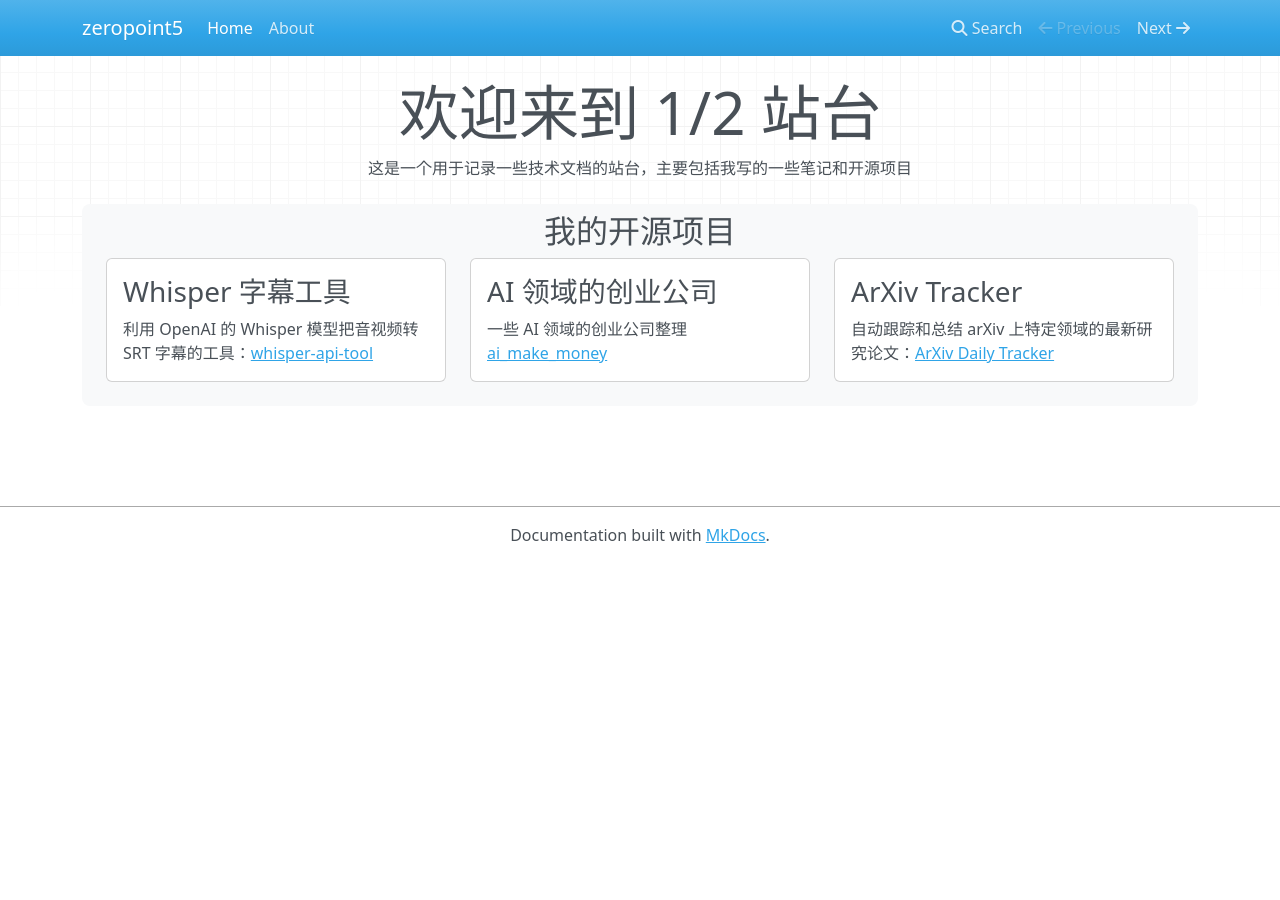
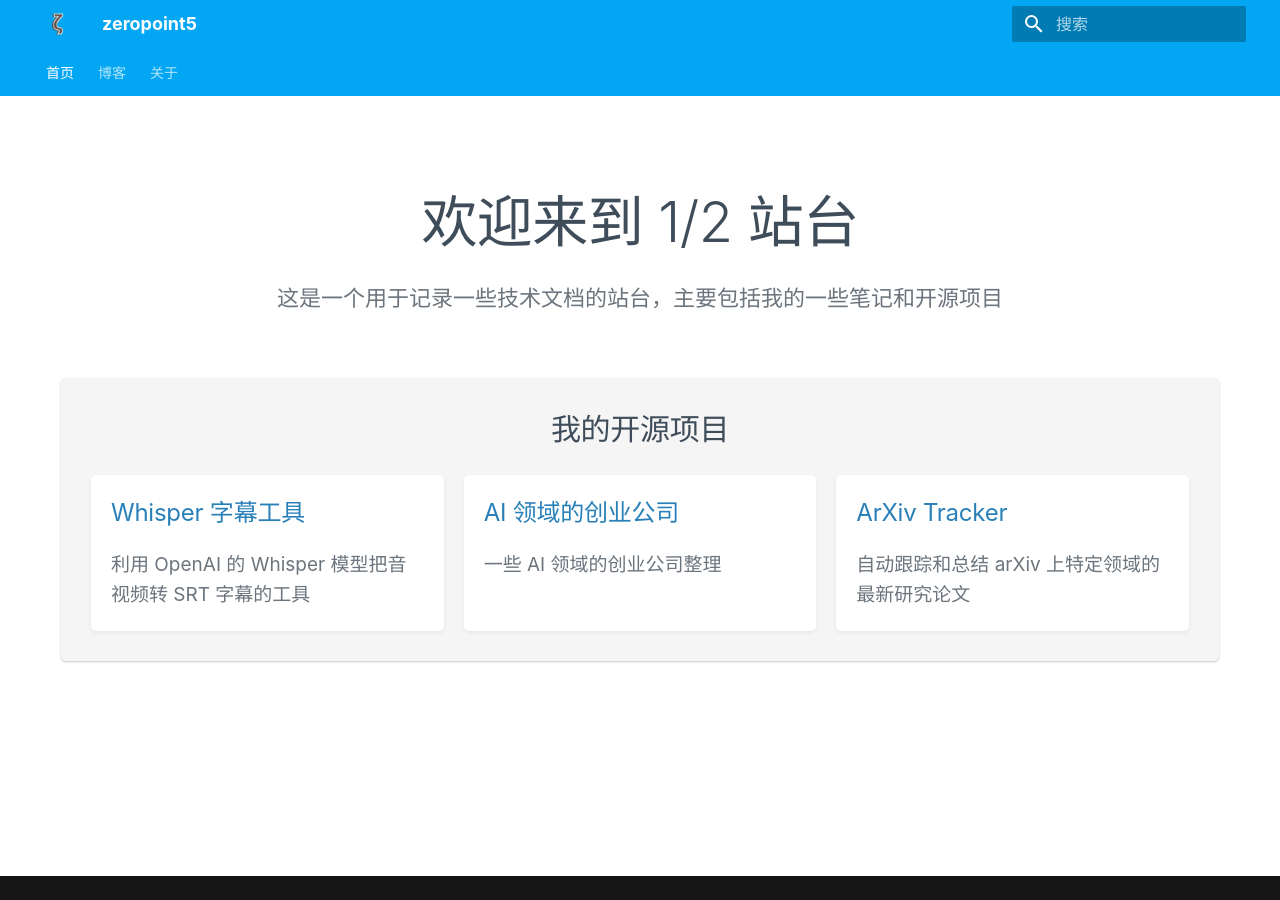
Before and after one commit to zeropoint5/zeropoint5.github.io, an MkDocs documentation site: the page built from docs/index.md, in a window 1280 px wide. Built offline with MkDocs 1.6.1 and Material for MkDocs 9.7.7, drawn with Linux system fonts in a browser that asks for light colours; nearby versions of some CDN libraries.

Commit message:
优化 index 页面

```diff
--- a/docs/css/custom.css
+++ /dev/null
@@ -1,89 +0,0 @@
-div.col-md-9 h1:first-of-type {
-    text-align: center;
-    font-size: 60px;
-    font-weight: 300;
-}
-
-div.col-md-9>p:first-of-type {
-    text-align: center;
-}
-
-div.col-md-9 p.admonition-title:first-of-type {
-    text-align: left;
-}
-
-div.col-md-9 h1:first-of-type .headerlink {
-    display: none;
-}
-
-div.admonition.block>.admonition-title {
-    display: none;
-}
-
-.admonition.new, details.new {
-    color: var(--bs-success-text-emphasis);
-    background-color: var(--bs-success-bg-subtle);
-    border-color: var(--bs-success-border-subtle);
-}
-.admonition.example, details.example {
-    color: var(--bs-info-text-emphasis);
-    background-color: var(--bs-info-bg-subtle);
-    border-color: var(--bs-info-border-subtle);
-}
-
-/* Definition List styles */
-
-dd {
-    padding-left: 20px;
-}
-
-.card-body svg {
-    width: 100%;
-    padding: 0 50px;
-    height: auto;
-}
-
-/* Homepage */
-
-body.homepage>div.container>div.row>div.col-md-3 {
-    display: none;
-}
-
-body.homepage>div.container>div.row>div.col-md-9 {
-    margin-left: 0;
-    flex: 0 0 100%;
-    max-width: 100%;
-}
-
-/* mkdocstrings */
-
-.doc-object {
-    padding-left: 10px;
-    border-left: 4px solid var(--bs-light-border-subtle);
-}
-
-.doc-contents .field-body p:first-of-type {
-    display: inline;
-}
-
-.doc-label-class-attribute,
-.doc-label-instance-attribute {
-    display: none;
-}
-
-h2.doc-heading {
-    font-size: 1.5rem;
-}
-h3.doc-heading {
-    font-size: 1.4rem;
-}
-h4.doc-heading {
-    font-size: 1.3rem;
-}
-h5.doc-heading {
-    font-size: 1.2rem;
-}
-
-.doc-contents {
-    padding-left: 0;
-}
--- a/docs/index.md
+++ b/docs/index.md
@@ -1,40 +1,131 @@
-# 欢迎来到 1/2 站台
+---
+hide:
+  - toc
+  - navigation
+---
 
-这是一个用于记录一些技术文档的站台，主要包括我写的一些笔记和开源项目
+<style>
+body {
+    font-family: -apple-system,BlinkMacSystemFont,Segoe UI,Roboto,Helvetica Neue,Arial,sans-serif;
+    line-height: 1.5;
+    color: #3f4d5a;
+    background-color: #ffffff;
+}
 
-<div class="pt-2 pb-4 px-4 my-4 bg-body-tertiary rounded-3">
-<h2 class="text-center">我的开源项目</h2>
+h1, h2, h3 {
+    color: #3f4d5a;
+}
 
-<div class="row row-cols-1 row-cols-md-3 g-4">
-  <div class="col">
-    <div class="card h-100">
-      <div class="card-body">
-        <h3 class="card-title">Whisper 字幕工具</h3>
-        <p class="card-text">
-            利用 OpenAI 的 Whisper 模型把音视频转 SRT 字幕的工具：<a href="https://github.com/zeropoint5/whisper-api-tool">whisper-api-tool</a>
-        </p>
-      </div>
+.container {
+    max-width: 1200px;
+    margin: 0 auto;
+    padding: 0 15px;
+}
+
+.header {
+    text-align: center;
+    padding: 40px 0 20px;
+}
+
+.header h1 {
+    font-size: 2.8rem;
+    margin-bottom: 0.5rem;
+    color: #3f4d5a;
+}
+
+.header p {
+    font-size: 1.1rem;
+    color: #6c757d;
+}
+
+.projects-section {
+    background-color: #f5f5f5;
+    padding: 30px;
+    border-radius: 5px;
+    box-shadow: 0 1px 3px rgba(0,0,0,0.08), 0 1px 2px rgba(0,0,0,0.16);
+    margin-top: 20px;
+}
+
+.projects-section h2 {
+    text-align: center;
+    margin-bottom: 25px;
+    margin-top: 0px;
+    color: #3f4d5a;
+    font-size: 1.5rem;
+    font-weight: 400;
+}
+
+.features {
+    display: grid;
+    grid-template-columns: repeat(auto-fit, minmax(300px, 1fr));
+    gap: 20px;
+}
+
+.feature {
+    background-color: #ffffff;
+    border-radius: 5px;
+    padding: 20px;
+    transition: all 0.3s ease;
+    box-shadow: 0 2px 4px rgba(0,0,0,0.06);
+}
+
+.feature:hover {
+    box-shadow: 0 4px 8px rgba(0,0,0,0.1);
+}
+
+.feature h3 {
+    font-size: 1.2rem;
+    margin-top: 0;
+    margin-bottom: 10px;
+    color: #2980b9;
+}
+
+.feature p {
+    margin-bottom: 0;
+    color: #6c757d;
+    font-size: 0.95rem;
+}
+
+.feature a {
+    text-decoration: none;
+    color: inherit;
+    display: block;
+}
+
+@media (max-width: 768px) {
+    .feature {
+        flex-basis: 100%;
+    }
+}
+</style>
+
+<div class="container">
+    <div class="header">
+        <h1>欢迎来到 1/2 站台</h1>
+        <p>这是一个用于记录一些技术文档的站台，主要包括我的一些笔记和开源项目</p>
     </div>
-  </div>
-  <div class="col">
-    <div class="card h-100">
-      <div class="card-body">
-        <h3 class="card-title">AI 领域的创业公司</h3>
-        <p class="card-text">
-            一些 AI 领域的创业公司整理 <a href="https://github.com/zeropoint5/ai_make_money">ai_make_money</a>
-        </p>
-      </div>
+
+    <div class="projects-section">
+        <h2>我的开源项目</h2>
+        <div class="features">
+            <div class="feature">
+                <a href="https://github.com/zeropoint5/whisper-api-tool">
+                    <h3>Whisper 字幕工具</h3>
+                    <p>利用 OpenAI 的 Whisper 模型把音视频转 SRT 字幕的工具</p>
+                </a>
+            </div>
+            <div class="feature">
+                <a href="https://github.com/zeropoint5/ai_make_money">
+                    <h3>AI 领域的创业公司</h3>
+                    <p>一些 AI 领域的创业公司整理</p>
+                </a>
+            </div>
+            <div class="feature">
+                <a href="https://zeropoint5.github.io/arxiv_tracker/">
+                    <h3>ArXiv Tracker</h3>
+                    <p>自动跟踪和总结 arXiv 上特定领域的最新研究论文</p>
+                </a>
+            </div>
+        </div>
     </div>
-  </div>
-  <div class="col">
-    <div class="card h-100">
-      <div class="card-body">
-        <h3 class="card-title">ArXiv Tracker</h3>
-        <p class="card-text">
-            自动跟踪和总结 arXiv 上特定领域的最新研究论文：<a href="https://zeropoint5.github.io/arxiv_tracker/">ArXiv Daily Tracker</a>
-        </p>
-      </div>
-    </div>
-  </div>
 </div>
-</div>
--- a/mkdocs.yml
+++ b/mkdocs.yml
@@ -1,6 +1,34 @@
 site_name: zeropoint5
+
+theme:
+  name: material
+  logo: img/logo.png
+  favicon: img/logo.png
+  features:
+  - navigation.tabs
+  - search.suggest
+  - search.highlight
+  navigation_depth: 0
+  toc_depth: 0
+  language: zh
+  palette:
+    - scheme: default
+      primary: light blue
+      accent: blue
+
+markdown_extensions:
+  - toc:
+      permalink: false
+      toc_depth: 0
+
+extra:
+  generator: false
+
 nav:
-  - Home: index.md
-  - About: about.md
-extra_css:
-  - css/custom.css
+  - 首页: index.md
+  - 博客:
+    - blog/index.md
+  - 关于: about.md
+
+plugins:
+  - search
--- /dev/null
+++ b/requirements.txt
@@ -0,0 +1,2 @@
+mkdocs
+mkdocs-material
```
Also changed, not shown: docs/blog/index.md (added, +1 -0 lines), docs/img/logo.png (added).
